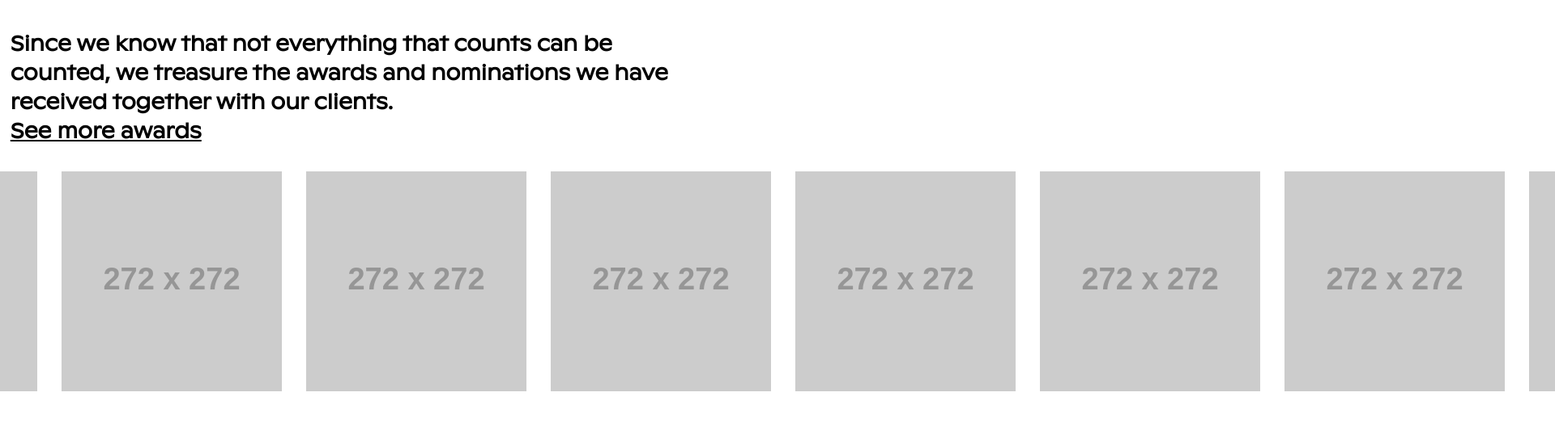
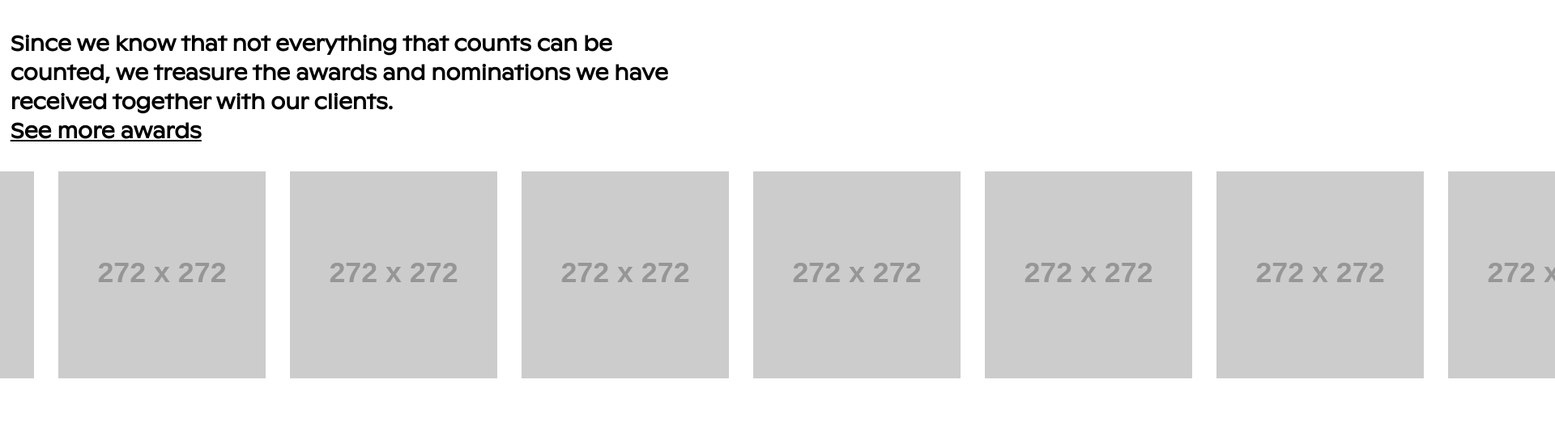
Before and after one commit to aivarsyo/awards, a website built with webpack: page src/index.html in a window 1280 px wide. Shown: the top 522 px of the page at 81% size, 1920 px wide, since content can reach past the window. Built offline with nearby package versions, Linux system fonts and the light colour scheme; placeholder pictures from the web are drawn by us.

Commit message:
css classes modified

```diff
--- a/src/index.html
+++ b/src/index.html
@@ -18,8 +18,8 @@
 
 
 
-        <div id="slider-container">
-            <div class="slider">
+        <div class="slider__container">
+            <div class="slider__container__track">
                 <span><img src="https://via.placeholder.com/272x272.png/ff0000/ffffff" width="500" height="500" alt="Award"></span>
                 <span><img src="https://via.placeholder.com/272x272.png" width="500" height="500" alt="Award"></span>
                 <span><img src="https://via.placeholder.com/272x272.png" width="500" height="500" alt="Award"></span>
--- a/src/index.js
+++ b/src/index.js
@@ -1,7 +1,7 @@
 import "./styles/main.scss";
 
 class InfiniteSlider {
-	constructor(animTime = '10000', selector = '.slider', container = '#slider-container') {
+	constructor(animTime = '10000', selector = '.slider__container__track', container = '.slider__container') {
 		this.slider = document.querySelector(selector)
 		this.container = document.querySelector(container)
 		this.width = 0
@@ -140,9 +140,9 @@ document.addEventListener('DOMContentLoaded', function() {
 
   slider.animate()
 
-	/* document.querySelector('#slider-container')
+	/* document.querySelector('.slider__container')
 		.addEventListener('mouseenter', slider.halt.bind(slider))
-	document.querySelector('#slider-container')
+	document.querySelector('.slider__container')
 		.addEventListener('mouseleave', slider.go.bind(slider)) */
 
 	if (ie === 11) {
--- a/src/styles/main.scss
+++ b/src/styles/main.scss
@@ -7,6 +7,7 @@
 body{
 font-family: 'Ginto';
 margin: 0;
+overflow: hidden;
 }
 
 .link--underline{
@@ -35,7 +36,8 @@ margin: 0;
 	}
 }
 
-  #slider-container {
+
+  .slider__container {
 	grid-column: 1 / span 2;
 	grid-row: 2 / span 1;
 
@@ -44,12 +46,34 @@ margin: 0;
 	margin: 0 auto;
 	//position: relative;
 	overflow: hidden;
+
+	&__track {
+		position: absolute;
+		display: flex;
+		flex-flow: row nowrap;
+
+		span {
+			margin-right: 30px;
+		}
+
+		.slider-extra {
+			margin-right: 0;
+		}
+
+		img {
+			height: inherit;
+			vertical-align: inherit;
+			border: inherit;
+			width: auto;
+			height: auto;
+			max-width: 400px;
+			max-height: 400px;
+			width: 20vw;
+			height: auto;
+		}
+	}
 }
-.slider {
-	position: absolute;
-	display: flex;
-	flex-flow: row nowrap;
-}
+
 .slider-instant {
 	transition: none;
 }
@@ -65,18 +89,3 @@ margin: 0;
 	max-width: 100vw;
 	overflow: hidden;
 }
-.slider span {
-	margin-right: 30px;
-}
-.slider .slider-extra {
-	margin-right: 0;
-}
-.slider img {
-	height: inherit;
-	vertical-align: inherit;
-	border: inherit;
-	width: auto;
-	height: auto;
-	max-width: 400px;
-	max-height: 400px;
-}
```
Also changed, not shown: dist/index.html, dist/main.js.
